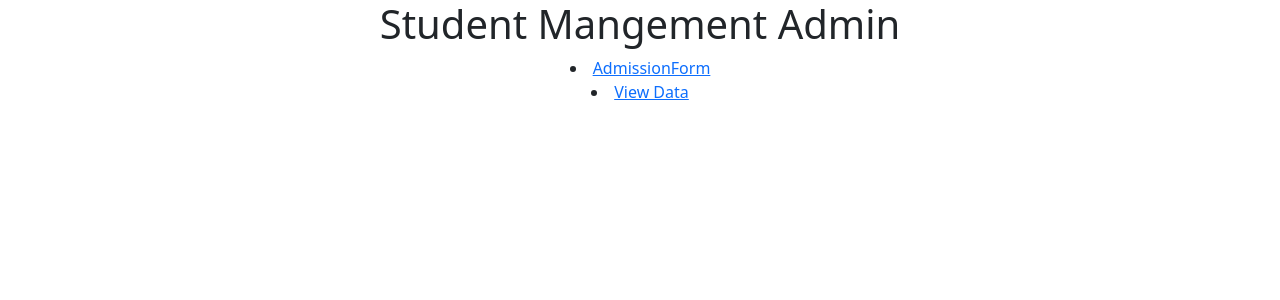
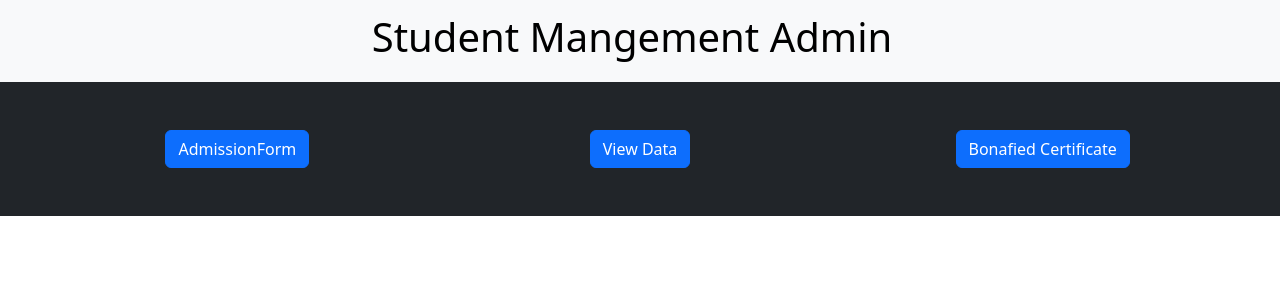
Before and after one commit to drashtipadia/student-mangement-frontend, a React (Create React App) app: page / in a window 1280 px wide. Shown: the top 300 px of the page. Built offline with nearby package versions, Linux system fonts and the light colour scheme.

Commit message:
feat: table dashboard

```diff
--- a/src/App.js
+++ b/src/App.js
@@ -9,17 +9,29 @@ function App() {
     <div className="App">
       <Header />
 
-      <li>
-        {" "}
-        <Link to={"admissionForm"}>AdmissionForm</Link>{" "}
-      </li>
-      <li>
-        {" "}
-        <Link to={"viewdata"}>View Data</Link>{" "}
-      </li>
-      {/* <li>
-        <FontAwesomeIcon icon={faPhone} />{" "}
-      </li> */}
+      <div className="conatiner p-5 bg-dark">
+        <div className="row">
+          <div className="col">
+            <Link to={"admissionForm"}>
+              <button className="btn btn-primary">AdmissionForm</button>
+            </Link>
+          </div>
+
+          <div className="col">
+            <Link to={"viewdata"}>
+              <button className="btn btn-primary">View Data</button>
+            </Link>
+          </div>
+
+          <div className="col">
+            <button className="btn btn-primary">Bonafied Certificate</button>
+          </div>
+
+          {/* <li>
+                  <FontAwesomeIcon icon={faPhone} />{" "}
+                </li> */}
+        </div>
+      </div>
     </div>
   );
 }
--- a/src/Component/AdmissionForm.jsx
+++ b/src/Component/AdmissionForm.jsx
@@ -99,7 +99,7 @@ function AdmissionForm() {
           <div className="card bg-light" style={{ width: "50rem" }}>
             <form className="m-4" method="post" encType="multipart/form-data">
 
-
+              <div className="row border-3 form-group mb-3 align-items-center">
                 <SelectBox
                   name="stream"
                   onChange={handleInputs}
@@ -130,6 +130,7 @@ function AdmissionForm() {
                     { label: "8th", value: "8" },
                   ]}
                 />
+              </div>
 
               {user.stream === "Bachelor of Commerce" && (
                 <RadioGroup
@@ -251,6 +252,20 @@ function AdmissionForm() {
                   onChange={handleInputs}
                 />
               </div>
+              <RadioGroup
+                name={"caste"}
+                label={"Caste:"}
+                onChange={handleInputs}
+                data={[
+                  { label: "GENERAL", value: "GENERAL" },
+                  { label: "EWS", value: "EWS" },
+                  { label: "SC", value: "SC" },
+                  { label: "ST", value: "ST" },
+                  { label: "SEBC(OBC)", value: "SEBC(OBC)" },
+                  { label: "PH", value: "PH" },
+                  { label: "EX-ARMY", value: "EX-ARMY" },
+                ]}
+              />
               <div className="row border-3 form-group mb-3 align-items-center">
                 <Input
                   type="text"
@@ -377,20 +392,6 @@ function AdmissionForm() {
 
               </div>
 
-              <RadioGroup
-                name={"caste"}
-                label={"Caste:"}
-                onChange={handleInputs}
-                data={[
-                  { label: "GENERAL", value: "GENERAL" },
-                  { label: "EWS", value: "EWS" },
-                  { label: "SC", value: "SC" },
-                  { label: "ST", value: "ST" },
-                  { label: "SEBC(OBC)", value: "SEBC(OBC)" },
-                  { label: "PH", value: "PH" },
-                  { label: "EX-ARMY", value: "EX-ARMY" },
-                ]}
-              />
               <div className="row border-3 form-group mb-3 align-items-center">
 
                 <Input
--- a/src/Component/Header.jsx
+++ b/src/Component/Header.jsx
@@ -1,10 +1,17 @@
 import React from "react";
+import { Link } from "react-router-dom";
 
 function Header() {
   return (
-    <div className="text-center">
-      <h1>Student Mangement Admin</h1>
+
+
+
+
+    <div className="navbar navbar-light bg-light justify-content-center" >
+      <Link to={"/"} className="navbar-brand"><h1>Student Mangement Admin</h1></Link>
+
     </div>
+
   );
 }
 export { Header };
--- a/src/Component/SelectBox.jsx
+++ b/src/Component/SelectBox.jsx
@@ -1,6 +1,7 @@
 export function SelectBox({ name, label, placeholder, onChange, data }) {
   return (
-    <div className="row border-3 form-group mb-3">
+    // <div className="row border-3 form-group mb-3">
+    <>
       <label className="col-auto text-center" htmlFor={name}>
         {label}
       </label>
@@ -17,6 +18,7 @@ export function SelectBox({ name, label, placeholder, onChange, data }) {
           })}
         </select>
       </div>
-    </div>
+    </>
+    // </div>
   );
 }
--- a/src/Component/ViewData.jsx
+++ b/src/Component/ViewData.jsx
@@ -1,19 +1,60 @@
-import React from 'react'
-import Records from '../Json file/data.json'
+import React, { useState, useEffect } from 'react'
+import { Header } from './Header';
+// import Records from '../Json file/data.json'
 
 export const ViewData = () => {
+  const [students, setStudent] = useState([]);
+
+  const studentlist = async () => {
+    const res = await fetch("http://localhost:8000/students/", {
+      method: 'GET',
+    });
+    // const a = await res.json()
+    // setStudent(a);
+    return await res.json();
+
+  };
+
+  useEffect(() => {
+    studentlist().then((list) => setStudent(list));
+
+  }, []);
+
+
+
+
   return (
-    <div className='container'>
-        <h1 className='text-center'>Data</h1>
-        {
-            Records.map( record => {
-                return(
-                   <div className="box" key={ record.id}>
-                     { record.id}  { record.name}
-                    </div>
-                )
-            })
-        }
-    </div>
+    <>
+      <Header />
+      <div className='container'>
+        <h1 className='text-center p-5'>Data</h1>
+
+
+        <table className="table table-bordered">
+          <thead>
+            <th>id</th>
+            <th>Enrollment</th>
+            <th>Gr No</th>
+          </thead>
+          <tbody>
+            {
+
+              // students.map((e) => {
+
+              //   return (
+              //     <tr>
+              //       <td>{e.id}</td>
+              //       <td>{e.enrollment_no}</td>
+              //       <td>{e.gr_no}</td>
+              //     </tr>
+              //   )
+              // })
+            }
+          </tbody>
+        </table>
+
+
+      </div>
+    </>
   )
 }
--- a/src/Json file/data.json
+++ /dev/null
@@ -1,13 +0,0 @@
-[{
-    "id":1,
-    "name":"test"
-},
-{
-     "id":2,
-    "name":"test1"
-
-},
-{
-    "id":3,
-    "name":"test2"
-}]
```
Lines whose indentation alone changed are shown as unchanged.
